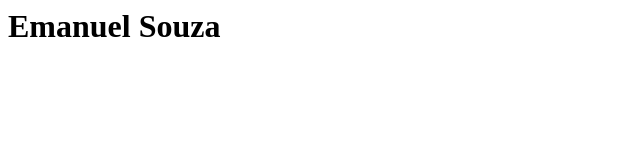
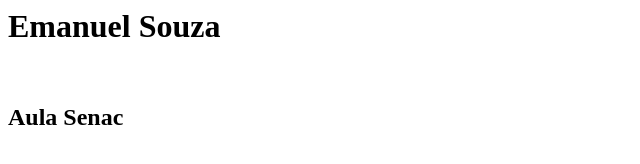
Before and after one commit to Emanuel-Krauss-de-Souza/Aula-Senac, a plain HTML site: page index.html in a window 1280 px wide. Shown: the whole page, without its empty margins (0-640 px from the left). Drawn offline with Linux system fonts and the light colour scheme.

Commit message:
home senac

```diff
--- a/index.html
+++ b/index.html
@@ -1 +1,3 @@
 <h1>Emanuel Souza</h1>
+<br>
+<h2>Aula Senac</h2>
```
